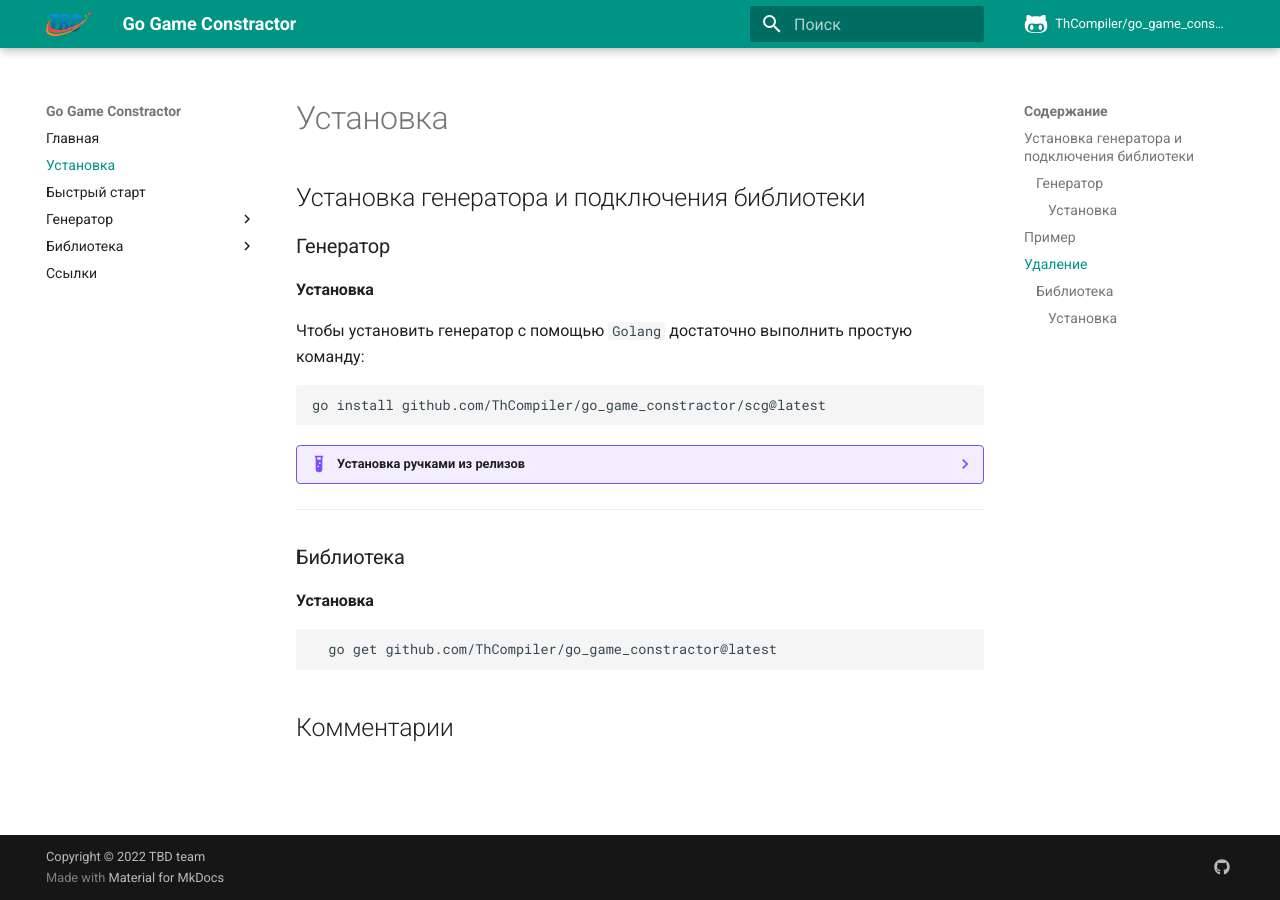
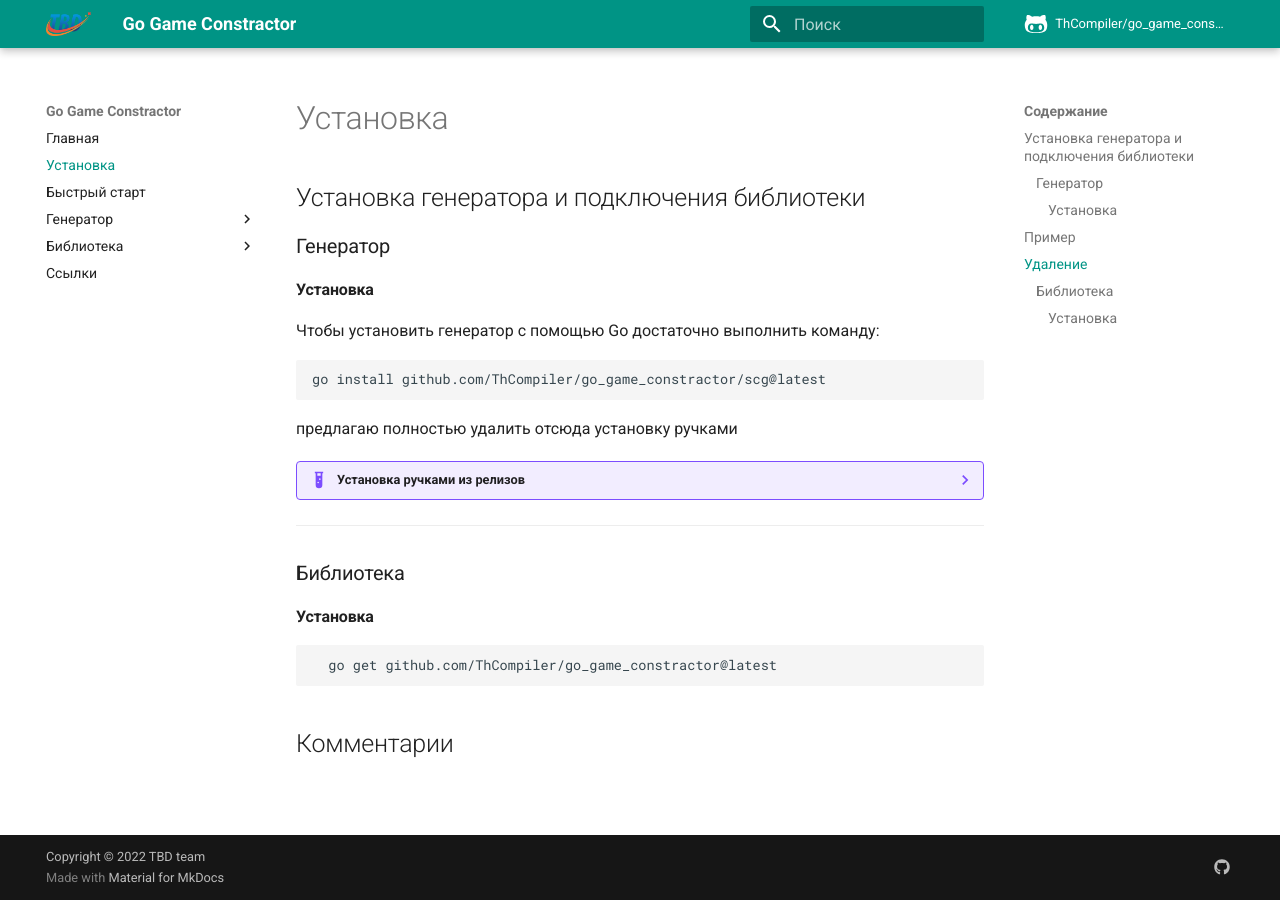
Before and after one commit to ThCompiler/go_game_constractor, an MkDocs documentation site: the page built from docs/install.md, in a window 1280 px wide. Built offline with MkDocs 1.6.1 and Material for MkDocs 9.7.7, drawn with Linux system fonts in a browser that asks for light colours; comment, search, counter and statistics services are not loaded; the version menu is left out.

Commit message:
Update install.md

````diff
--- a/docs/install.md
+++ b/docs/install.md
@@ -9,10 +9,11 @@ title: "Установка генератора и подключения биб
 
 #### Установка
 
-Чтобы установить генератор с помощью `Golang` достаточно выполнить простую команду:
+Чтобы установить генератор с помощью Go достаточно выполнить команду:
 ```cmd
 go install github.com/ThCompiler/go_game_constractor/scg@latest
 ```
+предлагаю полностью удалить отсюда установку ручками
 
 ??? example "Установка ручками из релизов"
 
````
Also changed, not shown: other parts of docs/install.md (+1 -1 lines).
